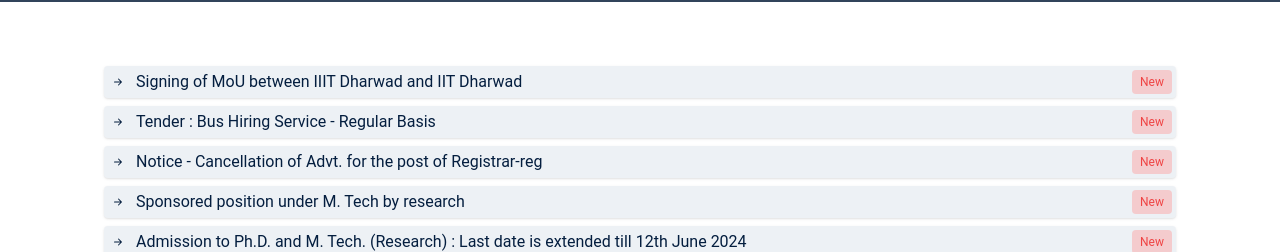
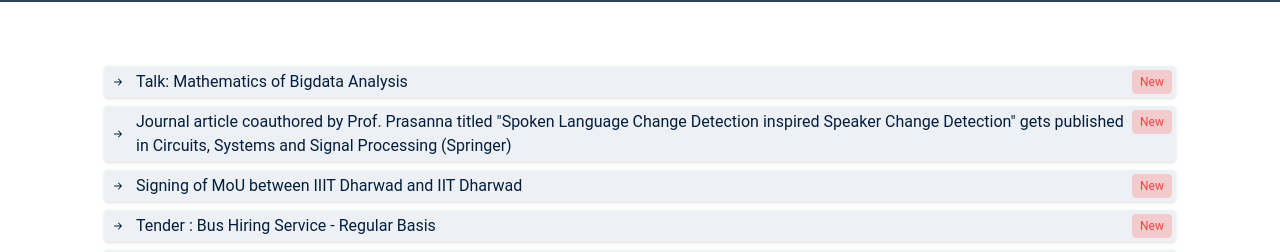
Before and after one commit to Velocity-IIITDWD/iiitdwd.ac.in, a Next.js app: page /announcements in a window 1280 px wide. Shown: the part 494-746 px from the top of the page. Built offline with nearby package versions, Linux system fonts and the light colour scheme; grey boxes are pictures that could not be loaded.

Commit message:
annoucements

```diff
--- a/data/announcements.ts
+++ b/data/announcements.ts
@@ -5,6 +5,16 @@ export type Announcement = {
 };
 
 export const announcements: Announcement[] = [
+  {
+    link: '/docs/Prof_Lakshmivarahan.pdf',
+    text: 'Talk: Mathematics of Bigdata Analysis',
+    new: true,
+  },
+  {
+    link: '/docs/SLD-SRMP.pdf',
+    text: 'Journal article coauthored by Prof. Prasanna titled "Spoken Language Change Detection inspired Speaker Change Detection" gets published in Circuits, Systems and Signal Processing (Springer)',
+    new: true,
+  },
   {
     link: '/docs/MoU-Director_Office.docx',
     text: 'Signing of MoU between IIIT Dharwad and IIT Dharwad',
@@ -43,17 +53,17 @@ export const announcements: Announcement[] = [
   {
     link: '/docs/Brochure.pdf',
     text: 'One Day Workshop on Fractal Academics on June 15, 2024',
-    new: true,
+    new: false,
   },
   {
     link: '/docs/IIITDharwad_Research_Internship_Rolling_Advertisement.pdf',
     text: 'IIIT Dharwad invites applications from students for internships throughout the year.',
-    new: true,
+    new: false,
   },
   {
     link: '/docs/AICTE_PROGRAM.pdf',
     text: 'IIIT Dharwad rolling out AICTE-Quality Improvement PG Certificate Program in Cybersecurity!',
-    new: true,
+    new: false,
   },
   {
     link: '/docs/Cancellation_Wall_Partition.pdf',
```
